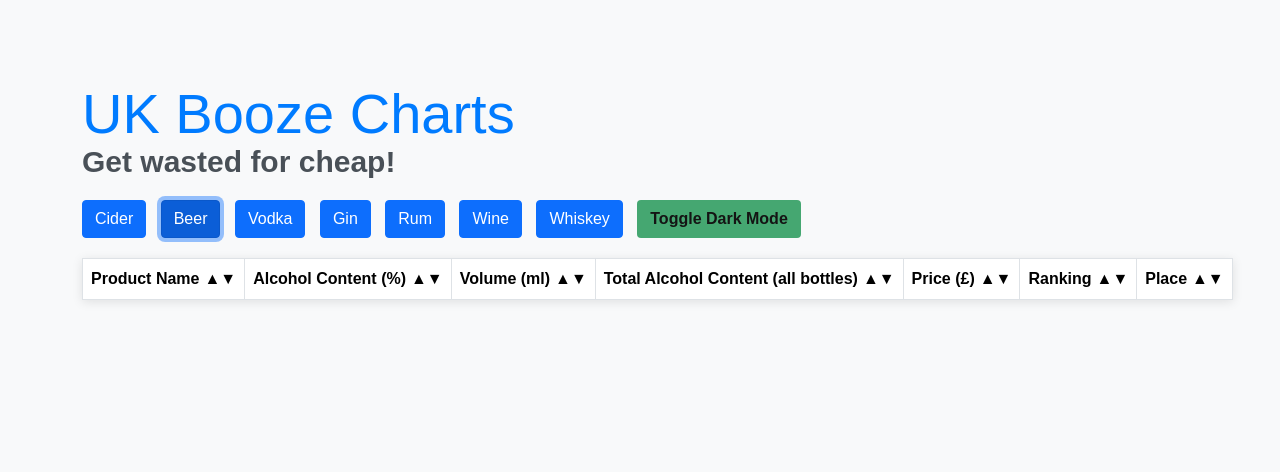
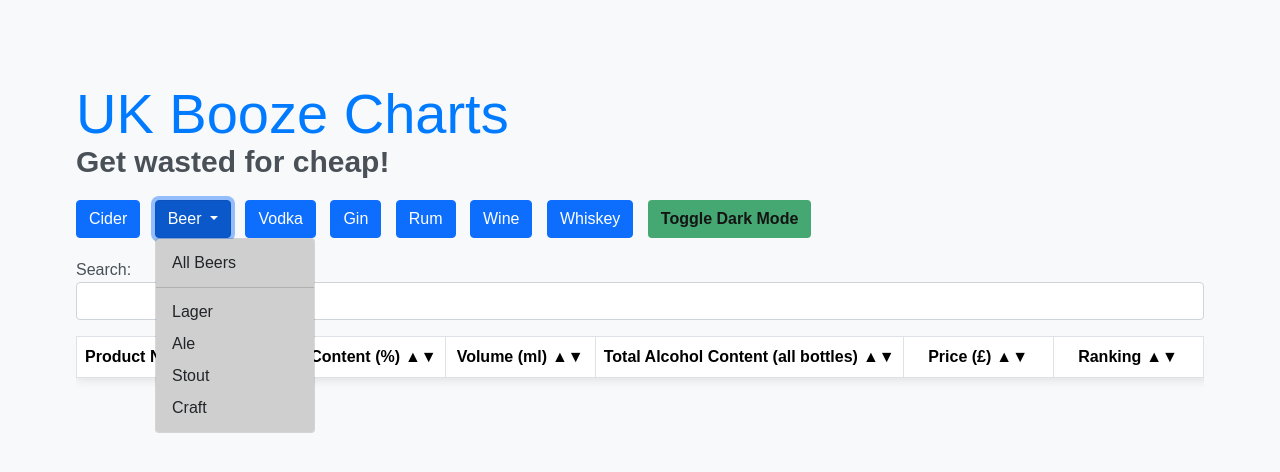
Before and after one commit to fiendclub/UKBoozeCharts, a plain HTML site: page index.html in a window 1280 px wide. Both pictures are taken after a click on the button "Beer". Drawn offline with nearby package versions, Linux system fonts and the light colour scheme; no server answers.

Commit message:
Update index.html

```diff
--- a/index.html
+++ b/index.html
@@ -42,7 +42,6 @@
         }
 
         table {
-            width: 100%;
             border-collapse: collapse;
             background-color: #fff;
             box-shadow: 0px 2px 10px rgba(0, 0, 0, 0.1);
@@ -55,12 +54,12 @@
             white-space: nowrap;
             overflow: hidden;
             text-overflow: ellipsis;
-            background-color: #fff;
+            background-color: #fff; /* Added background color */
         }
 
         th {
             background-color: #007BFF;
-            color: #000000;
+            color: black;
             cursor: pointer;
         }
 
@@ -96,6 +95,7 @@
             color: #fff;
         }
 
+        /* Dark mode styles */
         body.dark-mode {
             background-color: #343a40;
             color: #fff;
@@ -132,24 +132,114 @@
             color: #acacac !important;
         }
 
+
+        .dropdown-menu {
+            background-color: #cfcfcf !important;
+        }
+
+        .dark-mode .search-input,
+        .dark-mode .search-input:hover,
+        .dark-mode .search-input:focus {
+            background-color: #333333;
+            color: #b5b5b5;
+            margin-bottom: 1rem;
+            outline: none; /* Remove the default focus outline */
+        }
+
+        .search-input,
+        .search-input:hover,
+        .search-input:focus {
+            margin-bottom: 1rem;
+            outline: none; /* Remove the default focus outline */
+        }
+
+        .container {
+            max-width: 90%; /* Adjust as needed */
+            margin: 0 auto; /* Center the container */
+        }
+
+        /* Make the table and its columns wider */
+        .table-container {
+            overflow-x: auto; /* Enable horizontal scrolling if necessary */
+        }
+
+        .table-bordered th,
+        .table-bordered td {
+            min-width: 150px; /* Adjust as needed */
+            text-align: center; /* Center align the text in the cells */
+        }
+
+        /* Optionally, make the search input wider */
+        .search-input {
+            width: 100%; /* Take up the full width of the container */
+        }
+
+
     </style>
 </head>
 
 <body>
+
 
 <div class="container">
     <h1 class="display-4" style="padding-top: 5rem; margin-bottom: -0.5rem;">UK Booze Charts</h1>
     <p style="font-weight: bold; font-size: 30px;">Get wasted for cheap!</p>
 
     <div class="button-container">
-        <button class="btn btn-primary" onclick="loadData('https://corsproxy.org/?https://www.jsonkeeper.com/b/EDVC')">Cider</button>
-        <button class="btn btn-primary" onclick="loadData('https://corsproxy.org/?https://www.jsonkeeper.com/b/KTTQ')">Beer</button>
-        <button class="btn btn-primary" onclick="loadData('https://corsproxy.org/?https://www.jsonkeeper.com/b/SECG')">Vodka</button>
-        <button class="btn btn-primary" onclick="loadData('https://corsproxy.org/?https://www.jsonkeeper.com/b/ICI3')">Gin</button>
-        <button class="btn btn-primary" onclick="loadData('https://corsproxy.org/?https://www.jsonkeeper.com/b/1TB0')">Rum</button>
-        <button class="btn btn-primary" onclick="loadData('https://corsproxy.org/?https://www.jsonkeeper.com/b/JFBI')">Wine</button>
-        <button class="btn btn-primary" onclick="loadData('https://corsproxy.org/?https://www.jsonkeeper.com/b/VHN6')">Whiskey</button>
-        <button class="btn toggle-dark-mode" style="background-color: #45a771; color: #141414; font-weight: bold;" onclick="toggleDarkMode()">Toggle Dark Mode</button>
+        <button class="btn btn-primary" onclick="loadData('https://corsproxy.org/?https://www.jsonkeeper.com/b/EDVC')">
+            Cider
+        </button>
+        <div class="btn-group">
+            <button class="btn btn-primary dropdown-toggle" data-toggle="dropdown" aria-haspopup="true"
+                    aria-expanded="false">
+                Beer
+            </button>
+            <div class="dropdown-menu">
+                <button class="dropdown-item"
+                        onclick="loadBeerData('https://corsproxy.org/?https://www.jsonkeeper.com/b/KTTQ', 'All Beers')">
+                    All Beers
+                </button>
+                <div class="dropdown-divider"></div>
+                <button class="dropdown-item"
+                        onclick="loadBeerData('https://corsproxy.org/?https://www.jsonkeeper.com/b/KTTQ', 'Lager')">
+                    Lager
+                </button>
+                <button class="dropdown-item"
+                        onclick="loadBeerData('https://corsproxy.org/?https://www.jsonkeeper.com/b/KTTQ', 'Ale')">Ale
+                </button>
+                <button class="dropdown-item"
+                        onclick="loadBeerData('https://corsproxy.org/?https://www.jsonkeeper.com/b/KTTQ', 'Stout')">
+                    Stout
+                </button>
+                <button class="dropdown-item"
+                        onclick="loadBeerData('https://corsproxy.org/?https://www.jsonkeeper.com/b/KTTQ', 'Craft')">
+                    Craft
+                </button>
+            </div>
+        </div>
+        <button class="btn btn-primary" onclick="loadData('https://corsproxy.org/?https://www.jsonkeeper.com/b/SECG')">
+            Vodka
+        </button>
+        <button class="btn btn-primary" onclick="loadData('https://corsproxy.org/?https://www.jsonkeeper.com/b/ICI3')">
+            Gin
+        </button>
+        <button class="btn btn-primary" onclick="loadData('https://corsproxy.org/?https://www.jsonkeeper.com/b/1TB0')">
+            Rum
+        </button>
+        <button class="btn btn-primary" onclick="loadData('https://corsproxy.org/?https://www.jsonkeeper.com/b/JFBI')">
+            Wine
+        </button>
+        <button class="btn btn-primary" onclick="loadData('https://corsproxy.org/?https://www.jsonkeeper.com/b/VHN6')">
+            Whiskey
+        </button>
+        <button class="btn toggle-dark-mode" style="background-color: #45a771; color: #141414; font-weight: bold;"
+                onclick="toggleDarkMode()">Toggle Dark Mode
+        </button>
+    </div>
+
+    <div class="form-group">
+        <label for="searchInput">Search:</label>
+        <input type="text" class="form-control search-input" id="searchInput" oninput="searchTable()">
     </div>
 
     <div class="table-container">
@@ -184,13 +274,13 @@
 <script>
     async function loadData(url) {
         try {
+
+            document.getElementById('searchInput').value = "";
             const response = await fetch(url);
             const jsonData = await response.json();
 
-      // Use a Set to track unique product names
             const uniqueProductNames = new Set();
 
-      // Filter out items with duplicate product names
             const filteredData = jsonData.filter(item => {
                 if (!uniqueProductNames.has(item.product_name)) {
                     uniqueProductNames.add(item.product_name);
@@ -209,6 +299,70 @@
             return [];
         }
     }
+
+    async function loadBeerData(url, categoryFilter) {
+        try {
+
+            document.getElementById('searchInput').value = "";
+            const response = await fetch(url);
+            const jsonData = await response.json();
+
+            let filteredData;
+
+            if (categoryFilter === "All Beers") {
+                filteredData = jsonData;
+            } else if (categoryFilter === "Craft") {
+                filteredData = jsonData.filter(item => {
+                    if (!item.product_name.toLowerCase().includes("stout")) {
+                        return (
+                            item.product_name.toLowerCase().includes(categoryFilter.toLowerCase()) ||
+                            item.product_name.toLowerCase().includes("ipa") ||
+                            item.product_name.toLowerCase().includes("brewdog") ||
+                            item.product_name.toLowerCase().includes("mixed pack")
+                        );
+                    }
+                });
+            } else {
+                filteredData = jsonData.filter(item => {
+                    if (!item.product_name.toLowerCase().includes("brewdog")) {
+                        return item.product_name.toLowerCase().includes(categoryFilter.toLowerCase());
+                    }
+                });
+            }
+
+            filteredData.sort((a, b) => b.ranking - a.ranking);
+
+            filteredData.forEach((item, index) => {
+                item.place = (index + 1) + 'th';
+            });
+
+            data = filteredData;
+            displayData(1);
+            createPagination();
+
+            return data;
+        } catch (error) {
+            console.error('Error loading data:', error);
+            return [];
+        }
+    }
+
+    function searchTable() {
+        const searchInput = document.getElementById('searchInput').value.toLowerCase();
+
+        const filteredData = data.filter(item => {
+            return Object.values(item).some(value => {
+                if (typeof value === 'string' && value.toLowerCase().includes(searchInput)) {
+                    return true;
+                }
+                return false;
+            });
+        });
+
+        displayData(1, filteredData);
+        createPagination();
+    }
+
     function clearAll() {
         data = [];
     }
@@ -219,10 +373,10 @@
     let isAscending = true;
     let uniqueProductNames = new Set();
 
-    function displayData(page) {
+    function displayData(page, filteredData = data) {
         const startIndex = (page - 1) * itemsPerPage;
         const endIndex = startIndex + itemsPerPage;
-        const slicedData = data.slice(startIndex, endIndex);
+        const slicedData = filteredData.slice(startIndex, endIndex);
 
         const tableBody = document.getElementById('productTableBody');
         tableBody.innerHTML = '';
@@ -239,13 +393,14 @@
           <td>${item.place}</td>
         `;
             tableBody.appendChild(row);
-        })
+        });
     }
 
     function createPagination() {
         const totalPages = Math.ceil(data.length / itemsPerPage);
         const pagination = document.getElementById('pagination');
         pagination.innerHTML = '';
+
         for (let i = 1; i <= totalPages; i++) {
             const li = document.createElement('li');
             const a = document.createElement('a');
@@ -272,6 +427,7 @@
         data.sort((a, b) => {
             const valueA = getValue(a, column);
             const valueB = getValue(b, column);
+
             if (column === 'ranking') {
                 return isAscending ? valueA - valueB : valueB - valueA;
             } else if (column === 'place') {
@@ -285,7 +441,6 @@
     }
 
     function compareValues(valueA, valueB) {
-        // Compare values with handling for non-string types
         if (typeof valueA === 'string' && typeof valueB === 'string') {
             return valueA.localeCompare(valueB);
         } else {
@@ -294,9 +449,11 @@
     }
 
     function comparePlace(a, b) {
+        // Extract numeric and non-numeric parts
         const regex = /([0-9]+)([a-zA-Z]+)/;
         const matchA = a.match(regex);
         const matchB = b.match(regex);
+
         if (matchA && matchB) {
             const numericComparison = parseInt(matchA[1], 10) - parseInt(matchB[1], 10);
             return numericComparison === 0 ? matchA[2].localeCompare(matchB[2]) : numericComparison;
@@ -333,12 +490,8 @@
     function toggleDarkMode() {
         const body = document.body;
         body.classList.toggle('dark-mode');
-
-        // Save user's preference in local storage
         const isDarkMode = body.classList.contains('dark-mode');
         localStorage.setItem('darkMode', isDarkMode);
-
-        // Toggle dark-mode class for table-bordered elements
         const tableBorderedElements = document.querySelectorAll('.table-container .table-bordered');
         tableBorderedElements.forEach(element => {
             element.classList.toggle('dark-mode-table-bordered', isDarkMode);
```
Lines whose indentation alone changed are shown as unchanged.
